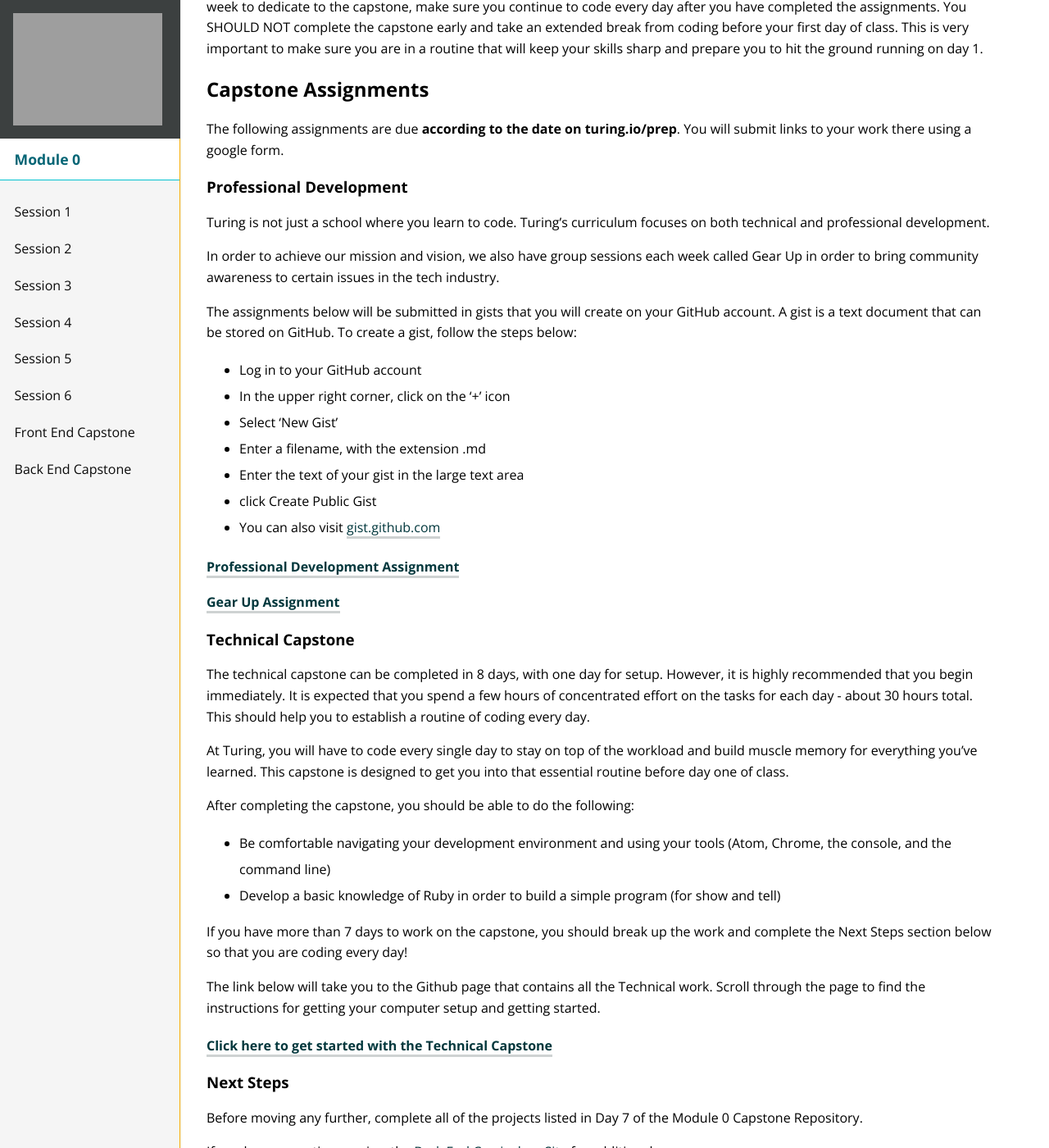
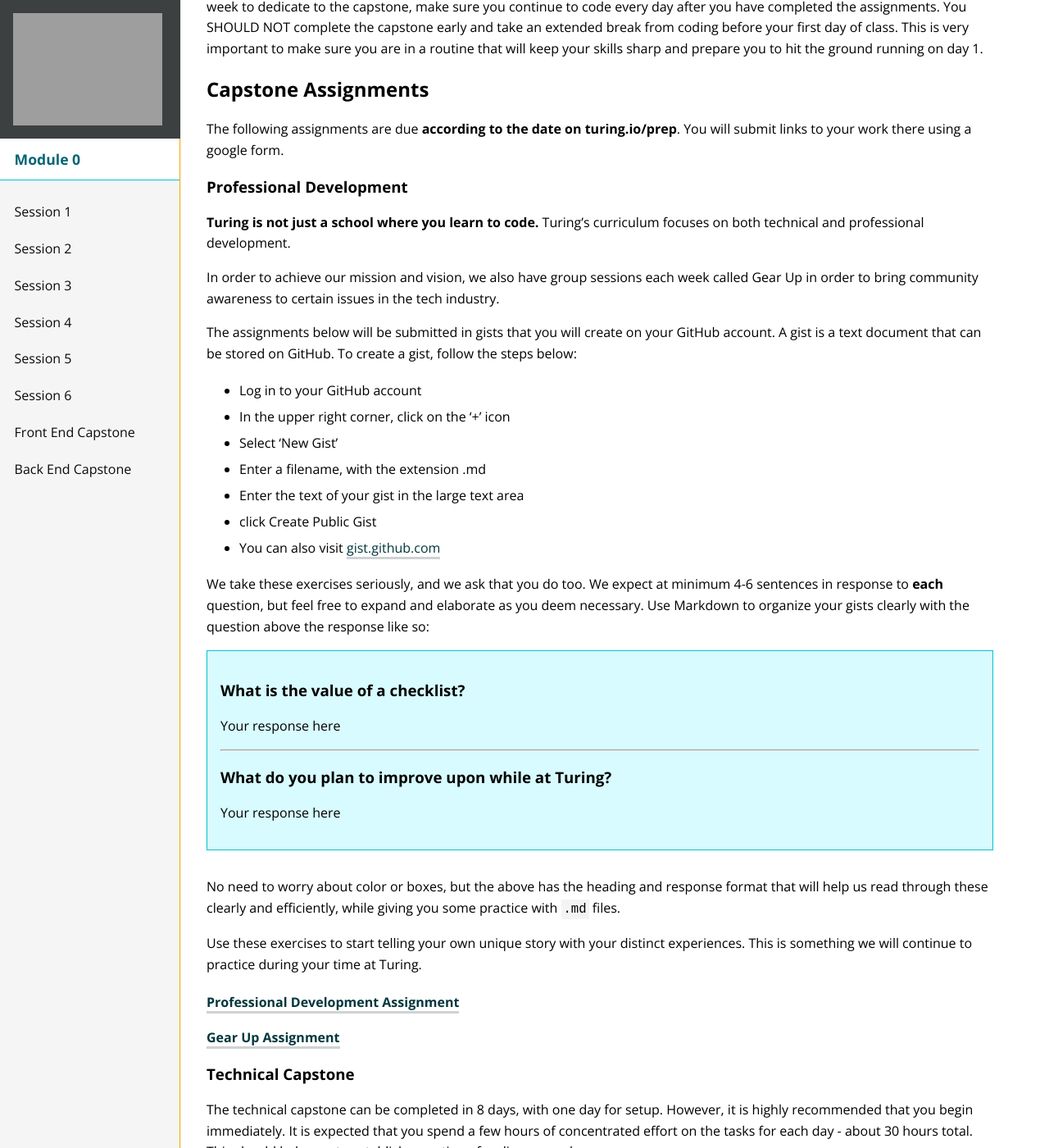
Before and after one commit to turingschool/mod-0-curriculum, a Jekyll site: the page built from capstone/be_engineering/index.md, in a window 1280 px wide and 1400 px high, scrolled down 393 px. Shown: the whole window at 82% size. Built offline with Jekyll 4.4.1, drawn with Linux system fonts in a browser that asks for light colours; nearby versions of some CDN libraries.

Commit message:
Update intro to PD and Gear Up exercises.

````diff
--- a/capstone/be_engineering/index.md
+++ b/capstone/be_engineering/index.md
@@ -16,7 +16,7 @@
 
 ### Professional Development
 
-Turing is not just a school where you learn to code. Turing's curriculum focuses on both technical and professional development.
+**Turing is not just a school where you learn to code.** Turing's curriculum focuses on both technical and professional development.
 
 In order to achieve our mission and vision, we also have group sessions each week called Gear Up in order to bring community awareness to certain issues in the tech industry.
 
@@ -29,6 +29,18 @@
 * Enter the text of your gist in the large text area
 * click Create Public Gist
 * You can also visit [gist.github.com](https://gist.github.com/)
+
+We take these exercises seriously, and we ask that you do too. We expect at minimum 4-6 sentences in response to **each** question, but feel free to expand and elaborate as you deem necessary. Use Markdown to organize your gists clearly with the question above the response like so:
+<div class="try-it">
+  <h3>What is the value of a checklist?</h3>
+  <p>Your response here</p>
+  <hr>
+  <h3>What do you plan to improve upon while at Turing?</h3>
+  <p>Your response here</p>
+</div>
+ No need to worry about color or boxes, but the above has the heading and response format that will help us read through these clearly and efficiently, while giving you some practice with ```.md``` files.
+
+ Use these exercises to start telling your own unique story with your distinct experiences. This is something we will continue to practice during your time at Turing.
 
 #### [Professional Development Assignment](https://github.com/turingschool/career-development-curriculum/blob/master/module-0-capstone/pd_prework.md)
 
````
